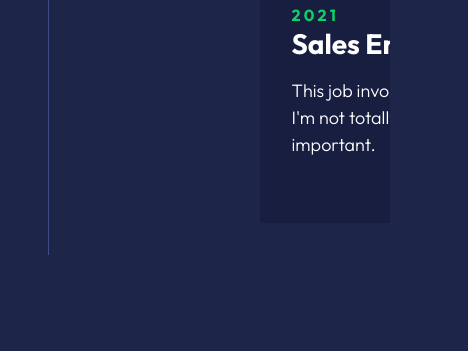
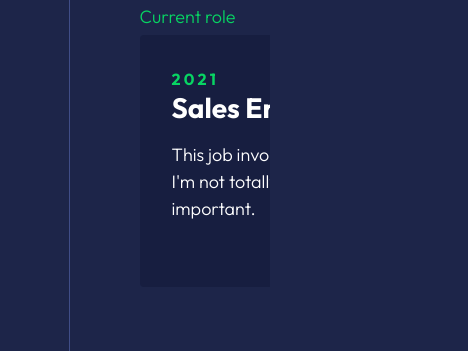
Before and after one commit to IlyaSafronov/resume-variation, a plain HTML site: page index.html in a window 390 px wide. Shown: the part 706-1057 px from the top of the page, 468 px wide, since content can reach past the window. Before the commit the page ends 961 px from the top, so only its background shows below. Drawn offline with Linux system fonts and the light colour scheme.

Commit message:
finish styles

```diff
--- a/css/styles.css
+++ b/css/styles.css
@@ -62,7 +62,7 @@ body {
 
 .main-grid {
   display: grid;
-  grid-template-columns: 15rem 1fr;
+  grid-template-columns: clamp(7.5rem, 20vw, 15rem) 1fr;
   gap: 5vw;
   grid-auto-flow: dense;
   align-items: center;
@@ -71,6 +71,7 @@ body {
 }
 
 main {
+  padding-block: 2rem;
   grid-column: 2;
   width: calc(100vw - 15rem - 5vw);
 }
@@ -78,6 +79,8 @@ main {
 aside {
   grid-column: 1;
   align-self: stretch;
+  display: flex;
+  justify-content: end;
 }
 
 .eyebrow {
@@ -106,7 +109,8 @@ aside {
   gap: 1rem;
   grid-auto-flow: column;
   overflow-x: auto;
-  padding-bottom: 2rem;
+  position: relative;
+  padding-block: 2rem;
   scrollbar-color: var(--clr-accent-400) var(--clr-primary-800);
 }
 
@@ -124,6 +128,12 @@ aside {
   border-radius: 100vw;
 }
 
+.job-experience::after {
+  content: '';
+  width: 50px;
+  background: transparent;
+}
+
 .job {
   width: 29rem;
   border-radius: 0.25rem;
@@ -133,6 +143,14 @@ aside {
 
 .job * {
   margin: 0;
+}
+
+.job:first-child::before {
+content: 'Current role';
+position: absolute;
+color: var(--clr-accent-400);
+top: 0rem;
+left: 0;
 }
 
 .year {
@@ -167,7 +185,6 @@ aside {
   border-left: 1px solid var(--clr-primary-300);
   padding: 0;
   margin: 0;
-  margin-left: clamp(3rem, 10vw, 10rem );
   list-style: none;
   display: grid;
   align-content: center;
```
